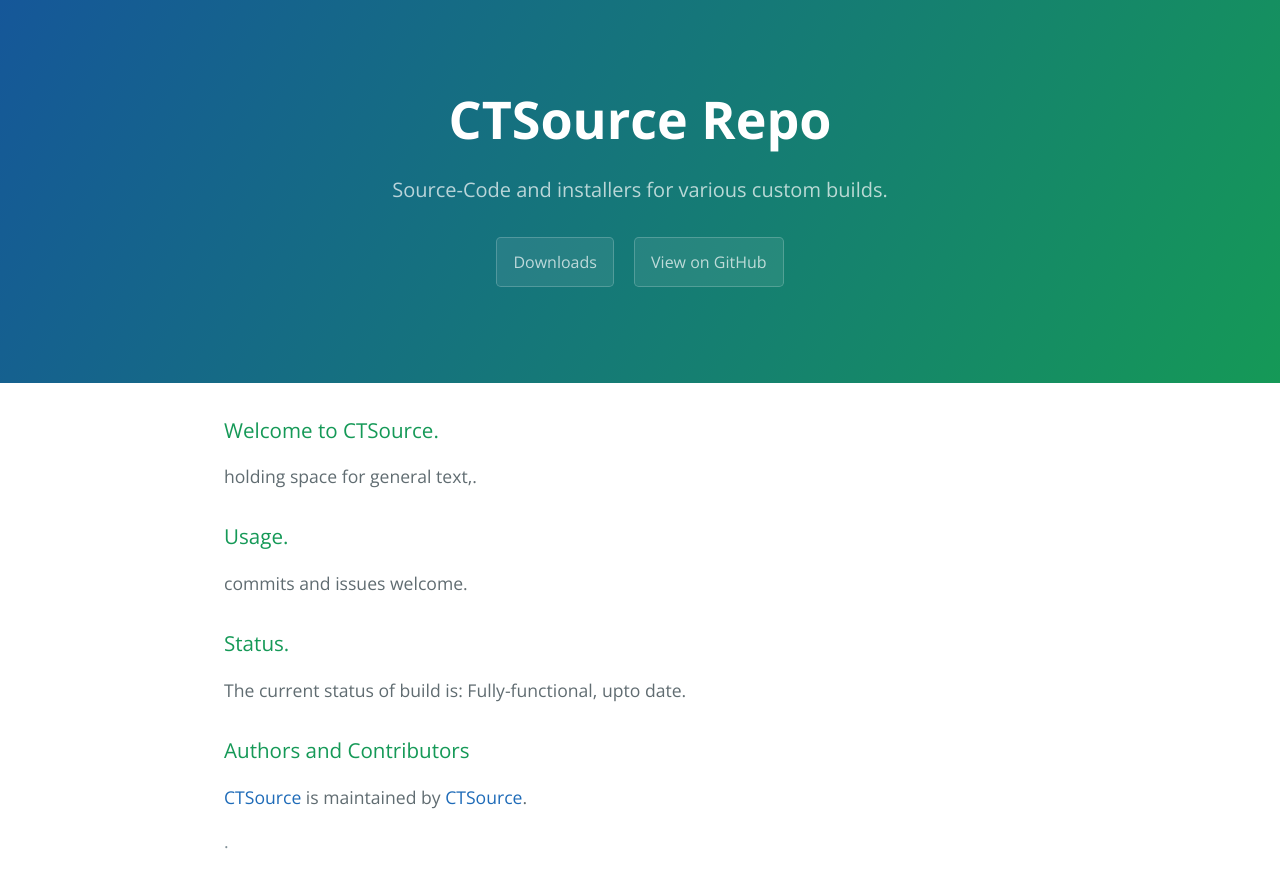
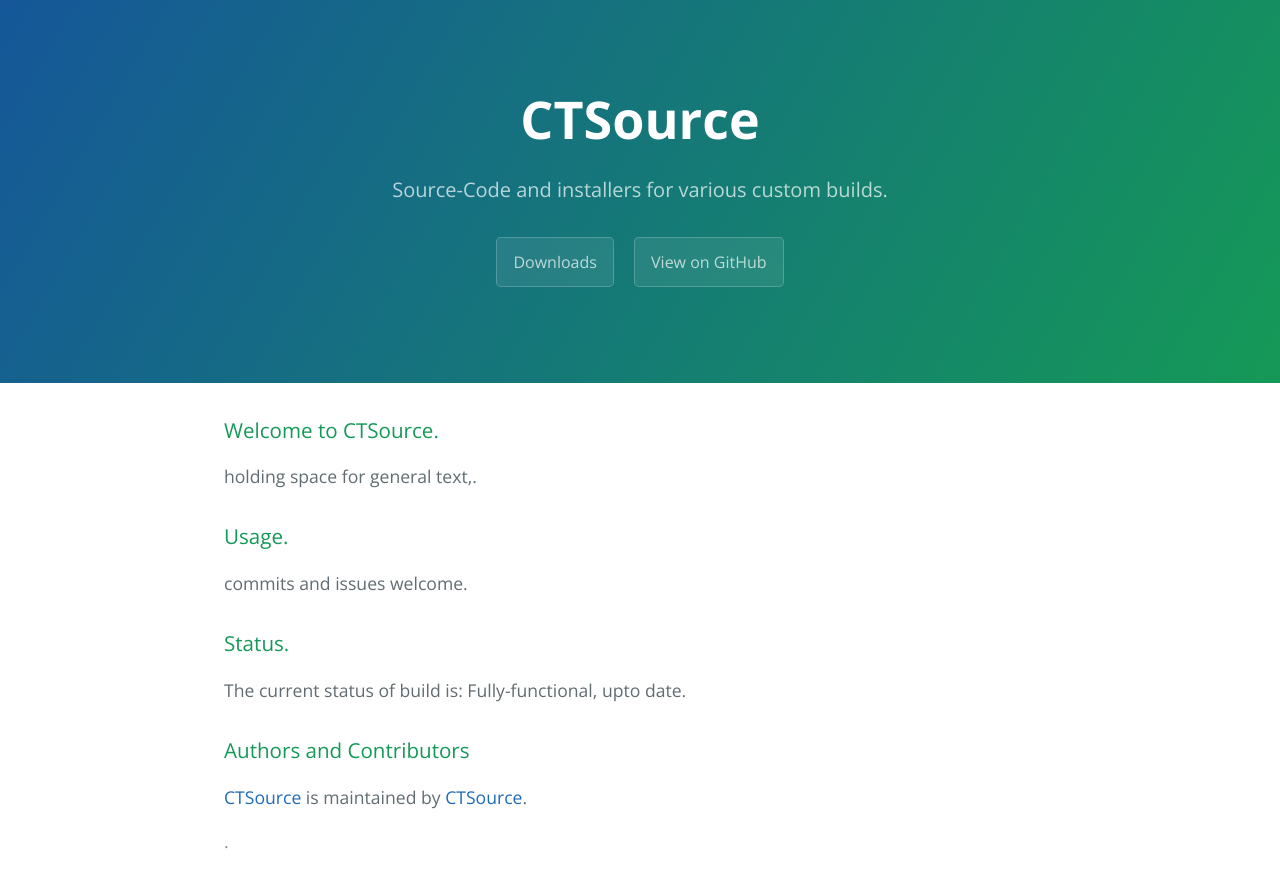
Before and after one commit to CTSource/CTSource.github.io, a plain HTML site: page index.html in a window 1280 px wide. Drawn offline with nearby package versions, Linux system fonts and the light colour scheme.

Commit message:
qupdatwe

```diff
--- a/index.html
+++ b/index.html
@@ -11,7 +11,7 @@
   </head>
   <body>
     <section class="page-header">
-      <h1 class="project-name">CTSource Repo</h1>
+      <h1 class="project-name">CTSource</h1>
       <h2 class="project-tagline">Source-Code and installers for various custom builds.</h2>
       <a href="https://github.com/CTSource/" class="btn">Downloads</a>
       <a href="https://github.com/CTSource/" class="btn">View on GitHub</a>
```
